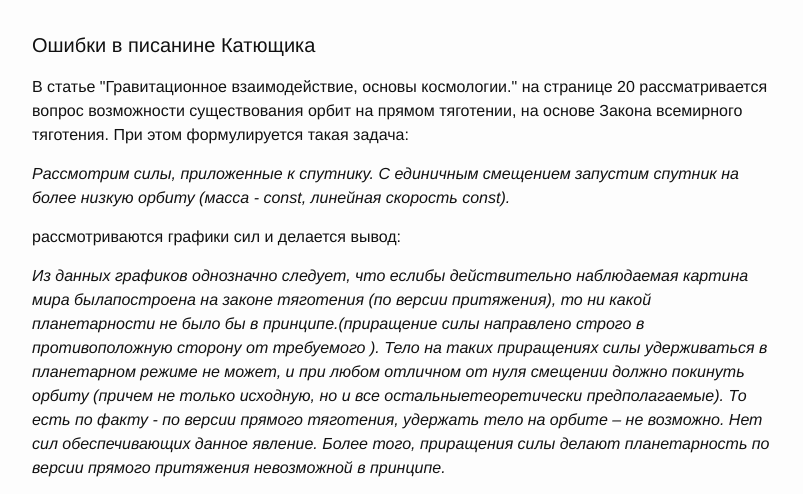
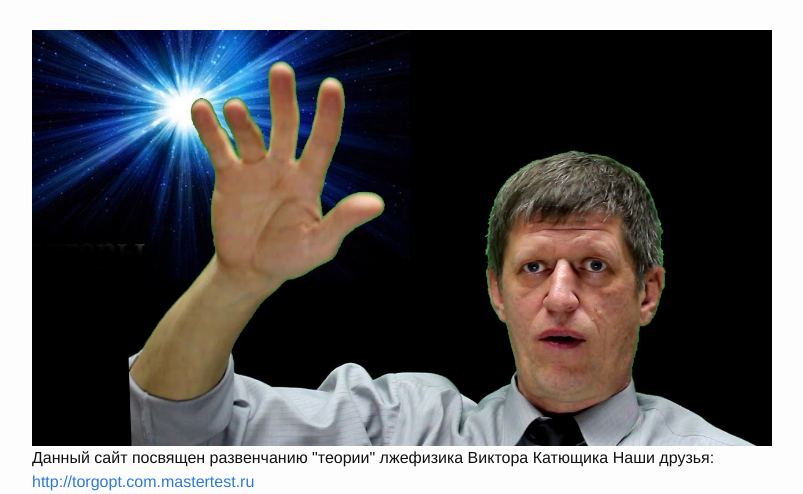
Before and after one commit to resetius/resetius.github.com, a Jekyll site: the page built from index.html, in a window 1280 px wide and 1400 px high. Shown: the top 494 px of the window, without its empty margins (238-1041 px from the left). Built offline with Jekyll 4.4.1, drawn with Linux system fonts in a browser that asks for light colours; some of the changed text lies outside the part shown; grey boxes are pictures that could not be loaded.

Commit message:
new files

```diff
--- a/index.html
+++ b/index.html
@@ -4,23 +4,32 @@ layout: simple
 
 <div class="home">
 
+<img src="img/kat_001.jpg"/>
+<p>Данный сайт посвящен развенчанию "теории" лжефизика Виктора Катющика
+Наши друзья:
+<a href="http://torgopt.com.mastertest.ru/lk/index.html">http://torgopt.com.mastertest.ru</a>
+
+<iframe width="560" height="315" src="https://www.youtube.com/embed/Hrk0EYTYQhM" frameborder="0" allow="accelerometer; autoplay; encrypted-media; gyroscope; picture-in-picture" allowfullscreen></iframe>
+
+</p>
+
 <h1 class="page-heading">Ошибки в писанине Катющика</h1>
 
-<p>В статье "Гравитационное взаимодействие, основы космологии."
+<p>В статье <a href="http://physlg.net/Phystube/Katyushik.pdf">Гравитационное взаимодействие, основы космологии</a>
 на странице 20 рассматривается вопрос возможности существования орбит на прямом тяготении, на основе Закона всемирного тяготения. При этом формулируется такая задача:</p>
 
 <p>
-<i>Рассмотрим силы, приложенные к спутнику.
+<code>Рассмотрим силы, приложенные к спутнику.
 С единичным смещением запустим спутник на более низкую орбиту (масса
-- const, линейная скорость const).</i></p>
+- const, линейная скорость const).</code></p>
 
 <p>рассмотриваются графики сил и делается вывод:</p>
 
 <p>
-<i>Из данных графиков однозначно следует, что еслибы действительно наблюдаемая картина мира былапостроена на законе тяготения (по версии
+<code>Из данных графиков однозначно следует, что еслибы действительно наблюдаемая картина мира была построена на законе тяготения (по версии
 притяжения), то ни какой планетарности не было бы в принципе.(приращение силы направлено строго в противоположную сторону от требуемого ). Тело на таких приращениях силы удерживаться в планетарном режиме не может, и при любом отличном от нуля смещении должно покинуть орбиту (причем не только исходную, но и все остальныетеоретически предполагаемые).
 То есть по факту - по версии прямого тяготения, удержать тело на орбите –
-не возможно. Нет сил обеспечивающих данное явление. Более того, приращения силы делают планетарность по версии прямого притяжения невозможной в принципе.</i></p>
+не возможно. Нет сил обеспечивающих данное явление. Более того, приращения силы делают планетарность по версии прямого притяжения невозможной в принципе.</code></p>
 
 
 <p>
```
Also changed, not shown: img/kat_001.jpg (added).
